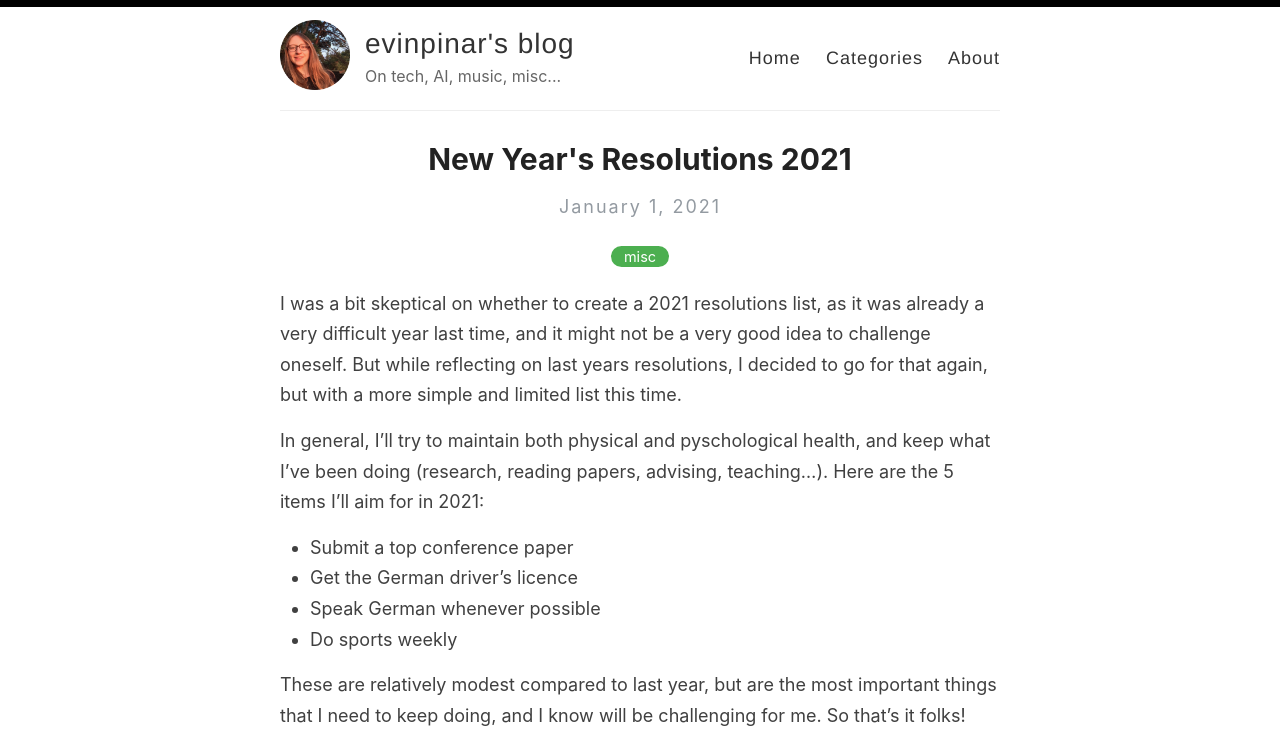
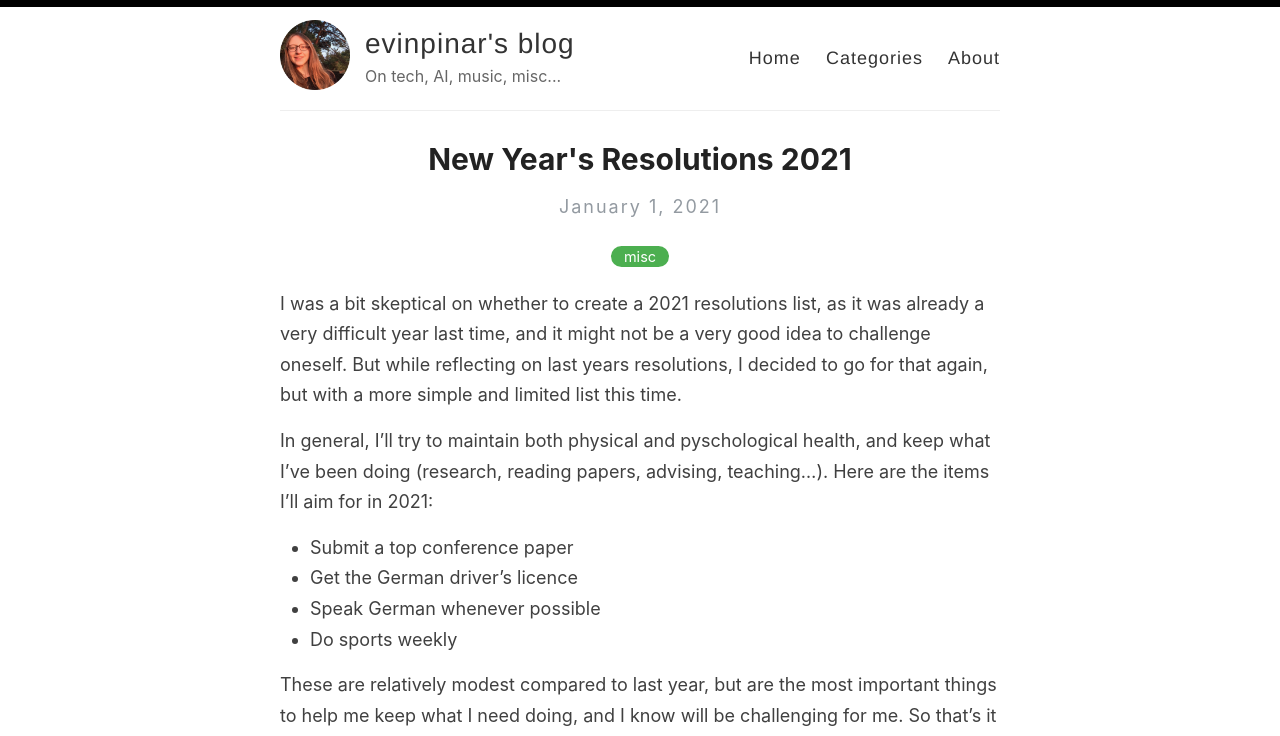
Before and after one commit to evinpinar/evinpinar.github.io, a Jekyll site: the page built from _posts/2021-01-01-resolutions2021.md, in a window 1280 px wide. Shown: the top 736 px of the page. Built offline with Jekyll 4.4.1, drawn with Linux system fonts in a browser that asks for light colours; comment, search, counter and statistics services are not loaded; some of the changed text lies outside the part shown.

Commit message:
fix typo

```diff
--- a/_posts/2021-01-01-resolutions2021.md
+++ b/_posts/2021-01-01-resolutions2021.md
@@ -7,13 +7,13 @@ comments: true
 
 I was a bit skeptical on whether to create a 2021 resolutions list, as it was already a very difficult year last time, and it might not be a very good idea to challenge oneself. But while reflecting on last years resolutions, I decided to go for that again, but with a more simple and limited list this time.
 
-In general, I'll try to maintain both physical and pyschological health, and keep what I've been doing (research, reading papers, advising, teaching...). Here are the 5 items I'll aim for in 2021:
+In general, I'll try to maintain both physical and pyschological health, and keep what I've been doing (research, reading papers, advising, teaching...). Here are the items I'll aim for in 2021:
 
 - Submit a top conference paper
 - Get the German driver's licence
 - Speak German whenever possible
 - Do sports weekly
 
-These are relatively modest compared to last year, but are the most important things that I need to keep doing, and I know will be challenging for me. So that's it folks! Stay healthy!
+These are relatively modest compared to last year, but are the most important things to help me keep what I need doing, and I know will be challenging for me. So that's it folks! Stay healthy!
 
-<img src="/images/mountaings.png" height="450">
+<img src="/images/mountains.png" height="450">
```
